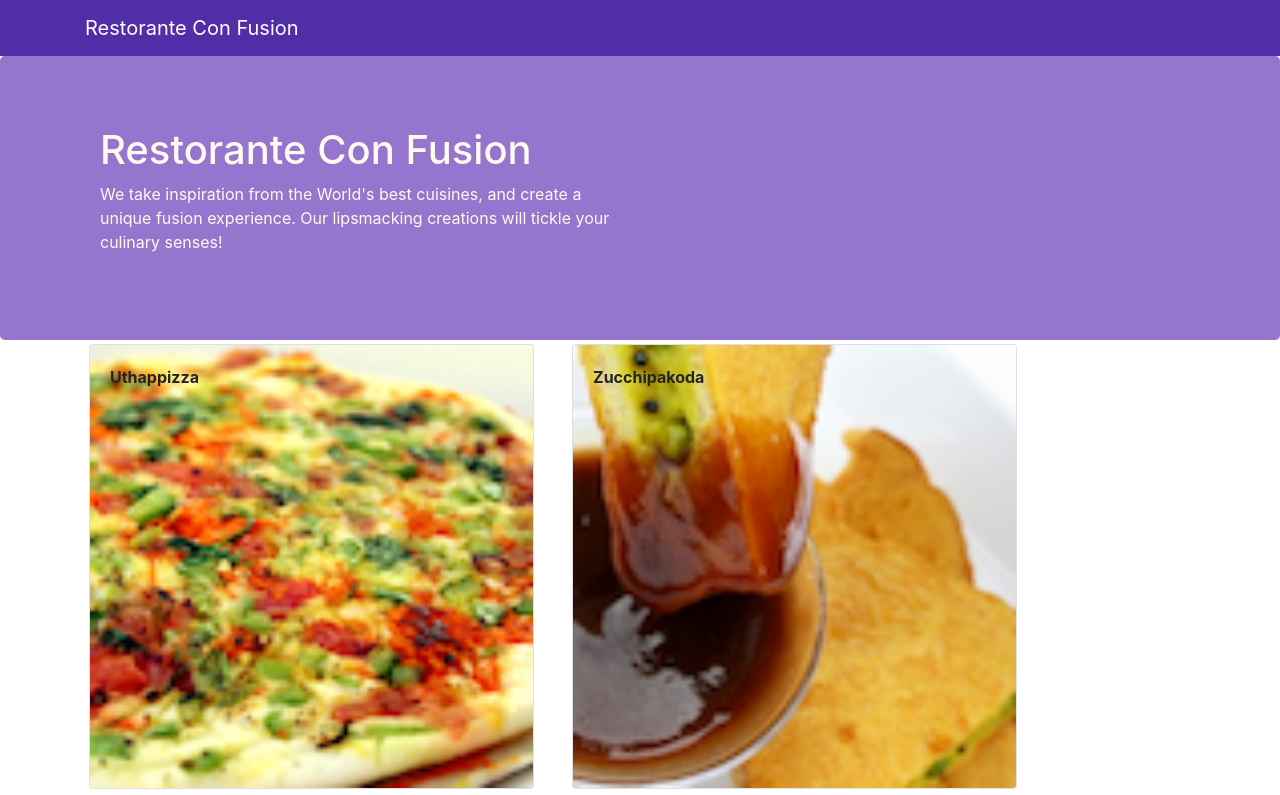
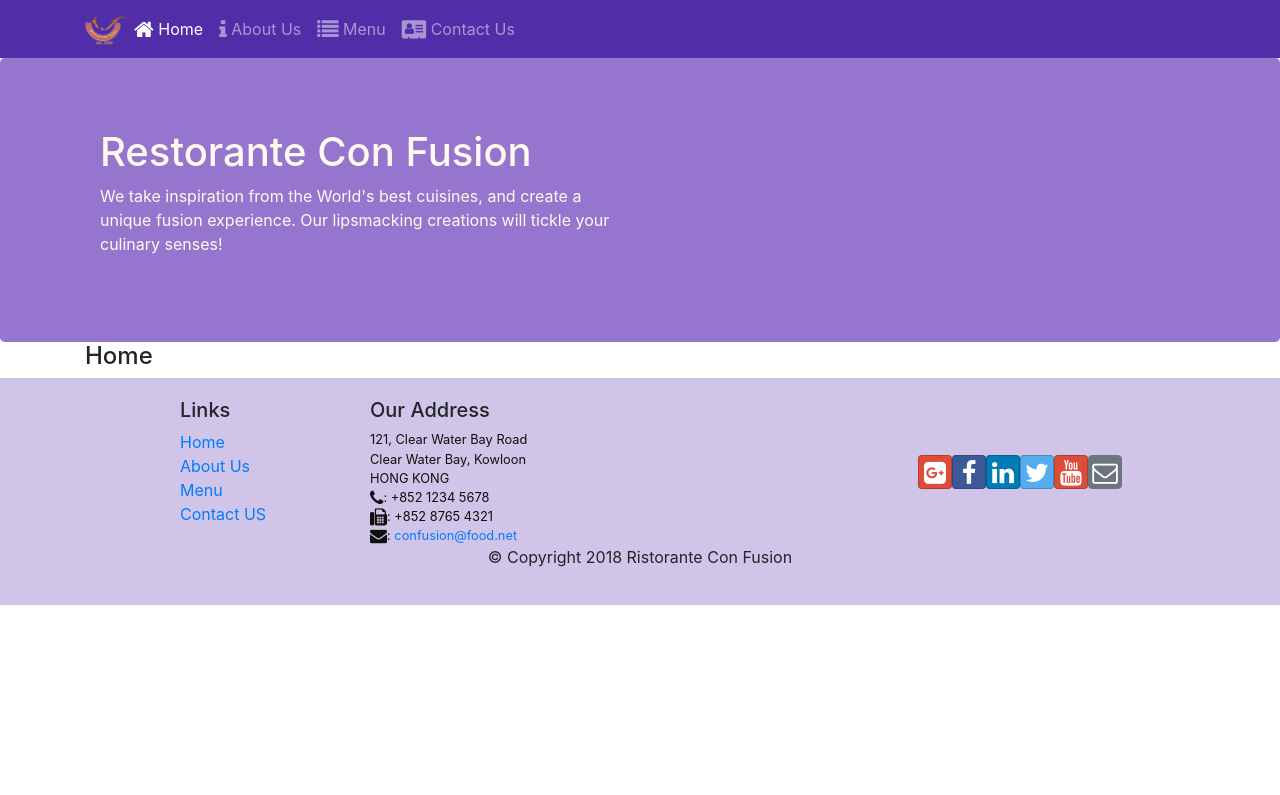
Before and after one commit to MaxiNCh/coursera_hong_kong, a React (Create React App) app in the folder 2.React/confusion/: page /home in a window 1280 px wide. Shown: the top 795 px of the page. Built offline with nearby package versions, Linux system fonts and the light colour scheme.

Commit message:
React Router

```diff
--- a/2.React/confusion/package.json
+++ b/2.React/confusion/package.json
@@ -8,12 +8,14 @@
     "@testing-library/user-event": "^7.1.2",
     "bootstrap": "^4.5.0",
     "bootstrap-social": "^5.1.1",
+    "dom-helpers": "^5.1.4",
     "font-awesome": "^4.7.0",
     "jquery": "^3.5.1",
     "popper.js": "^1.16.0",
     "react": "^16.13.1",
     "react-dom": "^16.13.1",
     "react-popper": "1.3.7",
+    "react-router-dom": "^5.2.0",
     "react-scripts": "3.4.1",
     "reactstrap": "^8.5.1"
   },
--- a/2.React/confusion/src/App.js
+++ b/2.React/confusion/src/App.js
@@ -1,15 +1,18 @@
 import React, { Component } from 'react';
 import './App.css';
-import Main from './components/MainComponent.js'
+import Main from './components/MainComponent.js';
+import {BrowserRouter} from 'react-router-dom';
 
 
 class App extends Component {
 
 	render () {
 		return (
-			<div className="App">
-				<Main />
-			</div>
+			<BrowserRouter>
+				<div className="App">
+					<Main />
+				</div>
+			</BrowserRouter>
 		)
 	}
 }
--- a/2.React/confusion/src/components/FooterComponent.js
+++ b/2.React/confusion/src/components/FooterComponent.js
@@ -1,4 +1,5 @@
 import React, { Component } from 'react';
+import {Link} from 'react-router-dom';
 
 function Footer(props) {
 	return (
@@ -8,10 +9,10 @@
 					<div className="col-4 offset-1 col-sm-2">
 						<h5>Links</h5>
 						<ul className="list-unstyled">
-							<li><a href="#">Home</a></li>
-							<li><a href="#">About</a></li>
-							<li><a href="#">Menu</a></li>
-							<li><a href="contactus.html">Contact</a></li>
+							<li><Link to="/home">Home</Link></li>
+							<li><Link to="/aboutus">About Us</Link></li>
+							<li><Link to="/menu">Menu</Link></li>
+							<li><Link to="/contactus">Contact US</Link></li>
 						</ul>
 					</div>
 					<div className="col-7 col-sm-5">
@@ -33,7 +34,7 @@
 							<a className="btn btn-social-icon btn-linkedin" href="http://www.linkedin.com/in/"><i className="fa fa-linkedin"></i></a>
 							<a className="btn btn-social-icon btn-twitter" href="http://twitter.com/"><i className="fa fa-twitter"></i></a>
 							<a className="btn btn-social-icon btn-google" href="http://youtube.com/"><i className="fa fa-youtube"></i></a>
-							<a className="btn btn-social-icon" href="mailto:"><i className="fa fa-envelope-o"></i></a>
+							<a className="btn btn-social-icon btn-secondary" href="mailto:"><i className="fa fa-envelope-o"></i></a>
 						</div>
 					</div>
 				</div>
--- a/2.React/confusion/src/components/HeaderComponent.js
+++ b/2.React/confusion/src/components/HeaderComponent.js
@@ -1,14 +1,53 @@
 import React, {Component} from 'react';
-import {Navbar, NavbarBrand, Jumbotron} from 'reactstrap';
+import {Nav, NavbarToggler, NavItem, Navbar, NavbarBrand, Collapse, Jumbotron} from 'reactstrap';
+import {NavLink} from 'react-router-dom';
 
 class Header extends Component {
+	constructor(props) {
+		super(props);
+		this.toggleNav = this.toggleNav.bind(this);
+		this.state = {
+			isNavOpen: false,
+		};
+	}
+
+	toggleNav() {
+		this.setState({
+			isNavOpen: !this.state.isNavOpen,
+		});
+	}
 
 	render() {
 		return (
 			<React.Fragment>
-				<Navbar dark>
+				<Navbar dark expand="md">
 					<div className="container">
-						<NavbarBrand href="/">Restorante Con Fusion </NavbarBrand>
+						<NavbarBrand className="mr-auto" href="/"><img src='assets/images/logo.png' height="30" width="41" alt="Restorante con Fustion" /></NavbarBrand>
+						<Collapse isOpen={this.state.isNavOpen} navbar>
+							<Nav navbar>
+								<NavItem>
+									<NavLink className="nav-link" to="/home">
+										<span className="fa fa-home fa-lg"></span> Home
+									</NavLink>
+								</NavItem>
+								<NavItem>
+									<NavLink className="nav-link" to="/aboutus">
+										<span className="fa fa-info fa-lg"></span> About Us
+									</NavLink>
+								</NavItem>
+								<NavItem>
+									<NavLink className="nav-link" to="/menu">
+										<span className="fa fa-list fa-lg"></span> Menu
+									</NavLink>
+								</NavItem>
+								<NavItem>
+									<NavLink className="nav-link" to="/contactus">
+										<span className="fa fa-address-card fa-lg"></span> Contact Us
+									</NavLink>
+								</NavItem>
+							</Nav>
+						</Collapse>
+						<NavbarToggler onClick={this.toggleNav} />
 					</div>
 				</Navbar>
 				<Jumbotron>
--- /dev/null
+++ b/2.React/confusion/src/components/HomeComponent.js
@@ -0,0 +1,11 @@
+import React from 'react';
+
+function Home(props) {
+	return (
+		<div className="container">
+			<h4>Home</h4>
+		</div>
+	);
+}
+
+export default Home;
--- a/2.React/confusion/src/components/MainComponent.js
+++ b/2.React/confusion/src/components/MainComponent.js
@@ -5,26 +5,37 @@
 import DishDetail from './DishDetailsComponent.js';
 import Header from './HeaderComponent.js';
 import Footer from './FooterComponent.js';
+import Home from './HomeComponent.js';
+import {Switch, Route, Redirect} from 'react-router-dom';
 
 class Main extends Component {
 	constructor(props) {
 		super(props);
 		this.state = {
 			dishes: DISHES,
-			selectedDish: null,
 		};
 	}
 
-	onDishSelect(dishId) {
-		this.setState({ selectedDish: dishId });
-	}
+	render() {
 
-	render() {
+		const HomePage = () => {
+			return (
+				<Home />
+			);
+		}
+
 		return (
 			<React.Fragment>
 				<Header />
-				<Menu dishes={this.state.dishes} onClick={(dishId) => this.onDishSelect(dishId)} />
-				<DishDetail dish={this.state.dishes.filter((dish) => dish.id === this.state.selectedDish)[0]} />
+				<Switch>
+					<Route path='/home' >
+						{HomePage}
+					</Route>
+					<Route exact path='/menu'>
+						<Menu dishes={this.state.dishes} />
+					</Route>
+					<Redirect to='/home' />
+				</Switch>
 				<Footer />
 			</React.Fragment>
 		);
--- a/2.React/confusion/src/components/MenuComponent.js
+++ b/2.React/confusion/src/components/MenuComponent.js
@@ -6,7 +6,7 @@
 	const menu = props.dishes.map((dish) => {
 		return (
 			<div  key={dish.id}  className="col-12 col-md-5 m-1">
-				<Card onClick={() => props.onClick(dish.id)}>
+				<Card>
 					<CardImg width="100%" src={dish.image} alt={dish.name} />
 					<CardImgOverlay>
 						<CardTitle><strong>{dish.name}</strong></CardTitle>
```
Also changed, not shown: 1 other file (tests, documents, lock files or other folders).
